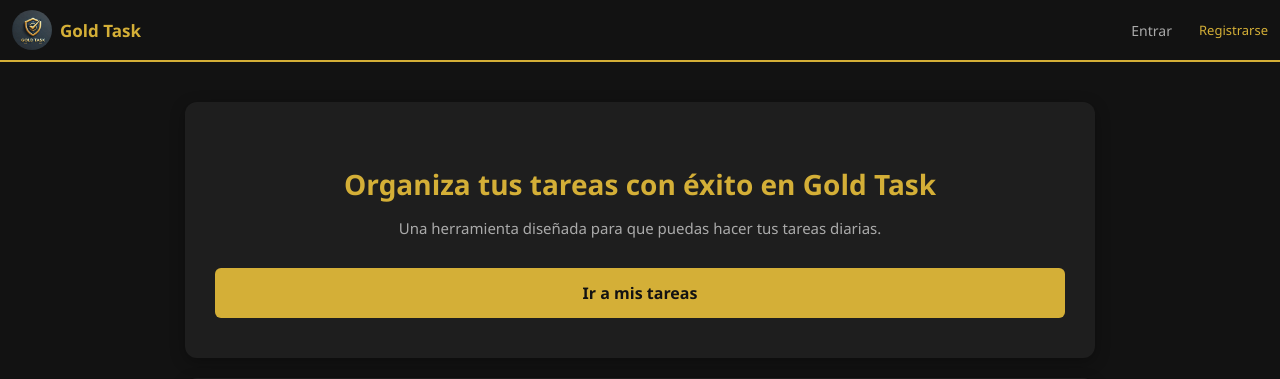
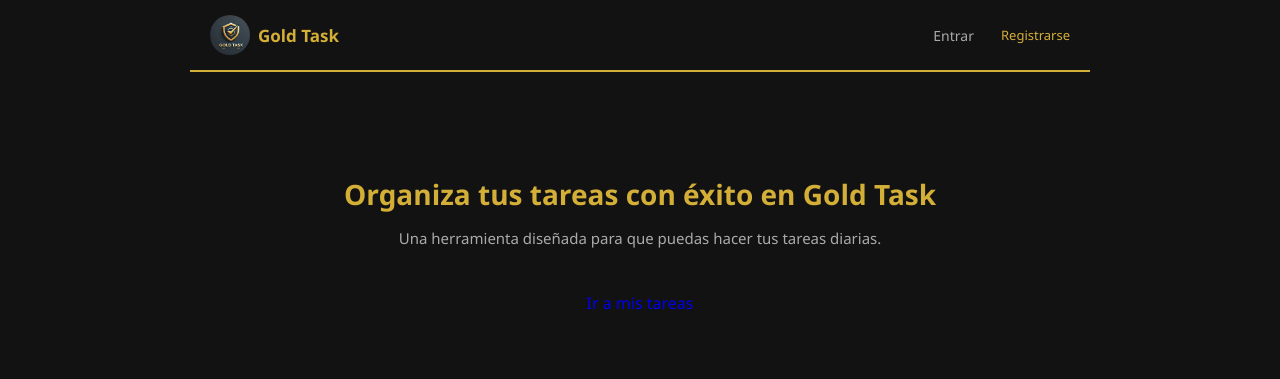
Before and after one commit to JohanFF/gold_task_flask, a Flask app: page / in a window 1280 px wide. Shown: the top 379 px of the page. Run offline with Flask 3, Linux system fonts and the light colour scheme.

Commit message:
Alinear y centrar el header con max-width de 900px

```diff
--- a/static/css/style.css
+++ b/static/css/style.css
@@ -17,12 +17,12 @@
     display: flex;
     justify-content: space-between;
     align-items: center;
-    padding: 10px 12px;
+    max-width: 900px;      /* 👈 Iguala el ancho máximo del contenido principal (main) */
+    margin: 0 auto;        /* 👈 Lo centra perfectamente en la pantalla */
+    padding: 15px 20px;    /* 👈 Espaciado interno equilibrado */
     background-color: #121212;
-    border-bottom: 2px solid #d4af37; /* Línea dorada inferior */
+    border-bottom: 2px solid #d4af37; /* Línea dorada */
     flex-wrap: nowrap;
-    width: 100%;
-}
 
 .brand {
     display: flex;
```
